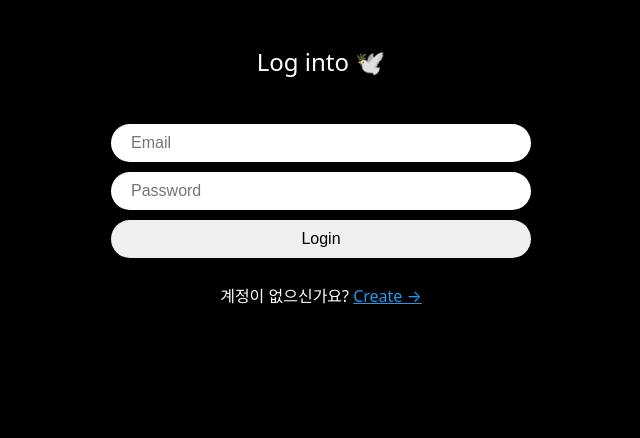
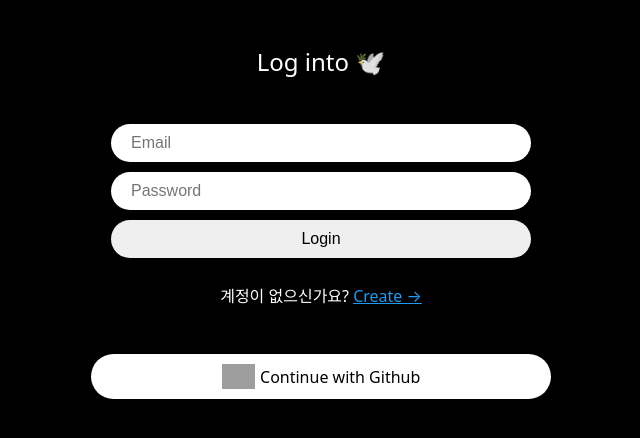
Before and after one commit to may-jan/twitter-clone, a React (Vite) app: page /login in a window 1280 px wide. Shown: the top 438 px of the page, without its empty margins (319-959 px from the left). Built offline with nearby package versions, Linux system fonts and the light colour scheme; grey boxes are pictures that could not be loaded.

Commit message:
GithubBtn 추가

```diff
--- a/src/routes/Login.tsx
+++ b/src/routes/Login.tsx
@@ -11,6 +11,7 @@ import {
   Title,
   Wrapper,
 } from '../components/AuthComponents';
+import GithubBtn from '../components/GithubBtn';
 
 interface ErrorMsg {
   [code: string]: string;
@@ -88,6 +89,7 @@ const Login = () => {
       <Switcher>
         계정이 없으신가요? <Link to='/create-account'>Create →</Link>
       </Switcher>
+      <GithubBtn />
     </Wrapper>
   );
 };
```
